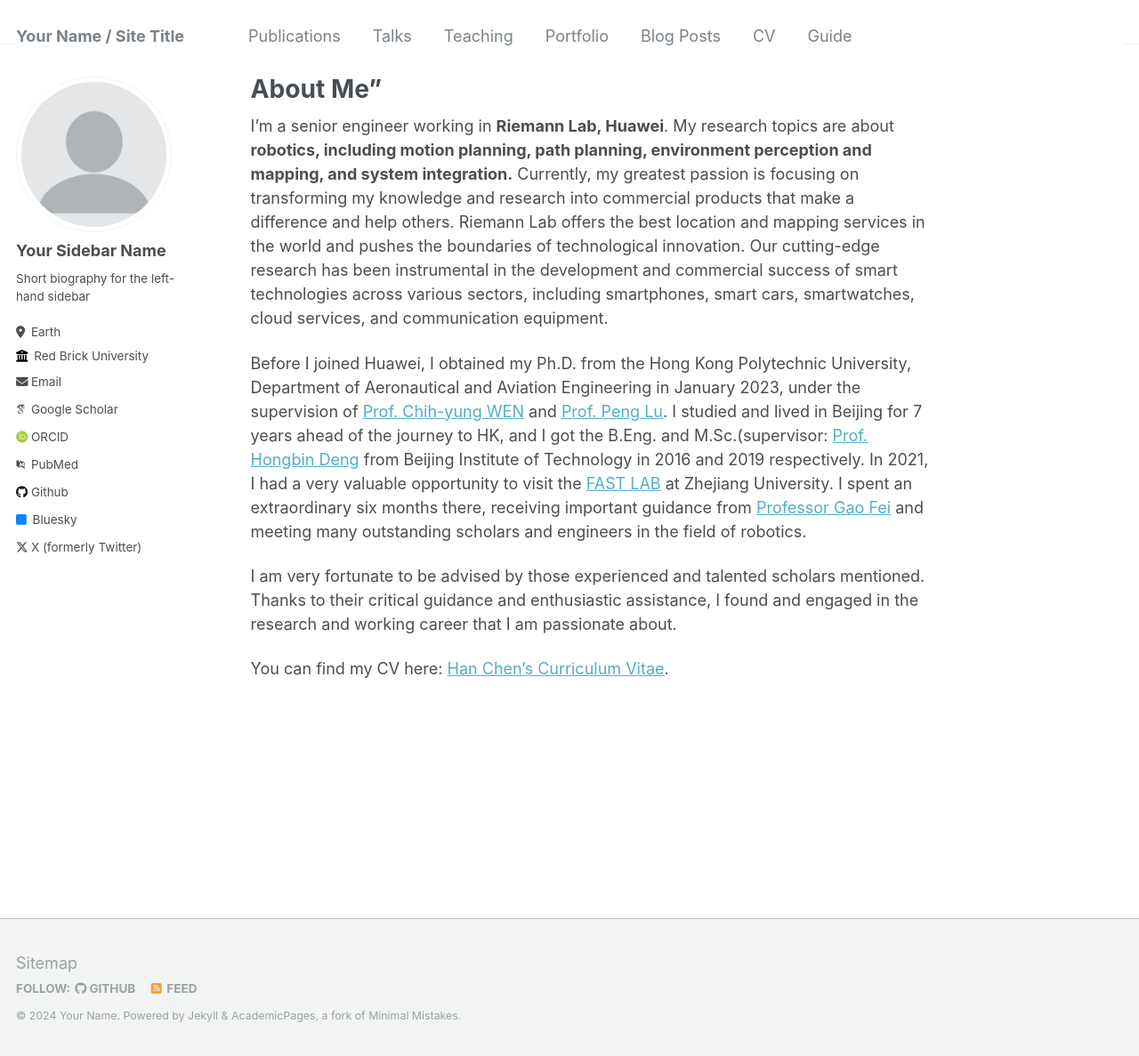
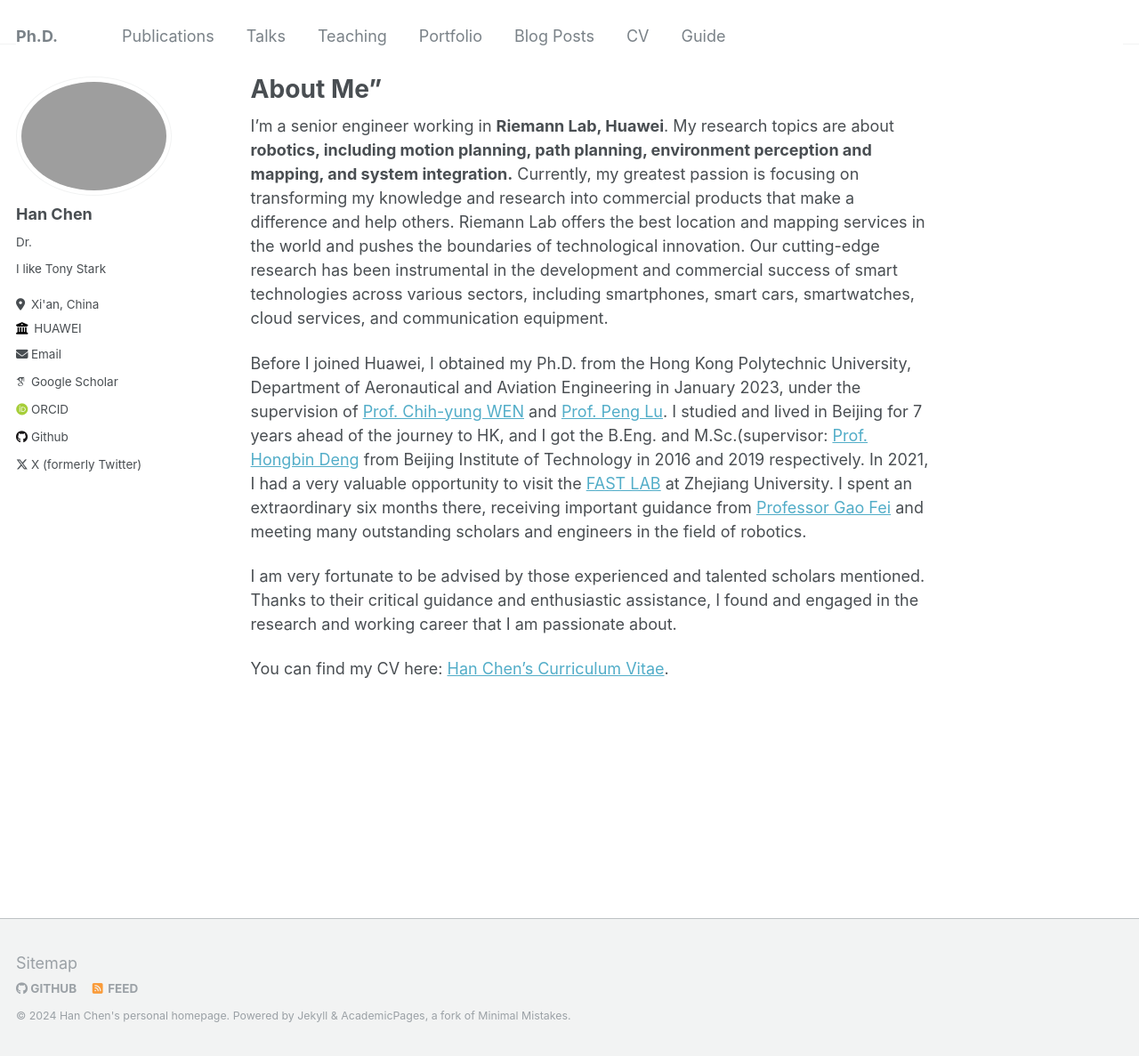
Before and after one commit to chenhanpolyu/chenhanpolyu.github.io, a Jekyll site: the page built from _pages/about.md, in a window 1280 px wide and 1187 px high. Shown: the whole window at 89% size. Built offline with Jekyll 4.4.1, drawn with Linux system fonts in a browser that asks for light colours; some web fonts are replaced.

Commit message:
Update _config.yml

```diff
--- a/_config.yml
+++ b/_config.yml
@@ -7,12 +7,12 @@
 # server process.
 
 # Basic Site Settings
-locale                   : "en-US"
-title                    : "Your Name / Site Title"
+locale                   : "Xi'an, China"
+title                    : "Ph.D."
 title_separator          : "-"
-name                     : &name "Your Name"
+name                     : &name "Han Chen's personal homepage"
 description              : &description "personal description"
-url                      : https://academicpages.github.io # the base hostname & protocol for your site e.g. "https://mmistakes.github.io"
+url                      : https://chenhanpolyu.github.io/ # the base hostname & protocol for your site e.g. "https://mmistakes.github.io"
 baseurl                  : "" # the subpath of your site, e.g. "/blog"
 repository               : "academicpages/academicpages.github.io"
 
@@ -21,33 +21,33 @@ repository               : "academicpages/academicpages.github.io"
 #               Additional customization can be done by editing /_includes/author-profile.html
 author:
   # Biographic information
-  avatar           : "profile.png"
-  name             : "Your Sidebar Name"
-  pronouns         : # example: "she/her"
-  bio              : "Short biography for the left-hand sidebar"
-  location         : "Earth"
-  employer         : "Red Brick University"
+  avatar           : "me.png"
+  name             : "Han Chen"
+  pronouns         : "Dr."
+  bio              : "I like Tony Stark"
+  location         : "Xi'an, China"
+  employer         : "HUAWEI"
   uri              : # URL
-  email            : "none@example.org"
+  email            : "chenhan52@huawei.com"
 
   # Academic websites
   arxiv            : # URL - Update with the correct link to your profile
-  googlescholar    : "https://scholar.google.com/citations?user=PS_CX0AAAAAJ"
+  googlescholar    : "https://scholar.google.com.hk/citations?hl=zh-CN&user=XJuWXmAAAAAJ"
   impactstory      : # URL
-  orcid            : "http://orcid.org/yourorcidurl"
-  pubmed           : "https://www.ncbi.nlm.nih.gov/pubmed/?term=john+snow"
+  orcid            : "https://orcid.org/my-orcid?orcid=0000-0002-1106-6617"
+  PubMed           : # URL
   researchgate     : # URL
 
   # Repositories and software development
   bitbucket        : # Username - Update with your username on the site
   codepen          : # Username
   dribbble         : # Username
-  github           : "academicpages"
+  github           : "chenhanpolyu"
   kaggle           : # Username
   stackoverflow    : # User number or user number and name (i.e., use "1" or "1/jeff-atwood")
 
   # Social media
-  bluesky          : "bsky.app" # Replace this with you Bluesky username
+  bluesky          : # Replace this with you Bluesky username
   facebook         : # Username
   flickr           : # Username
   foursquare       : # Username
```
